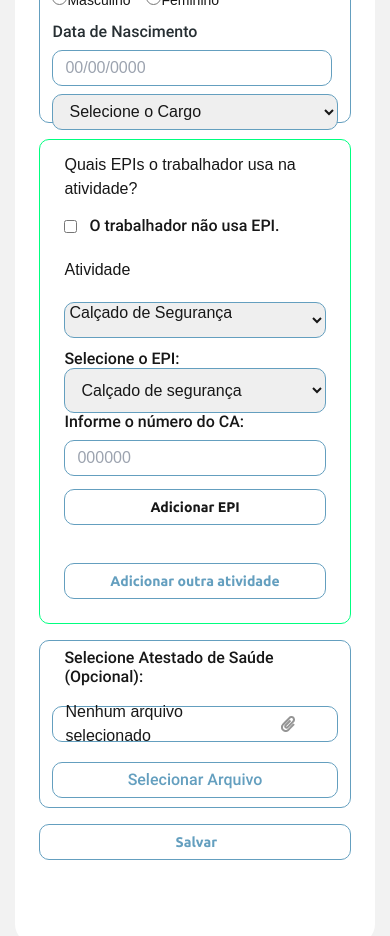
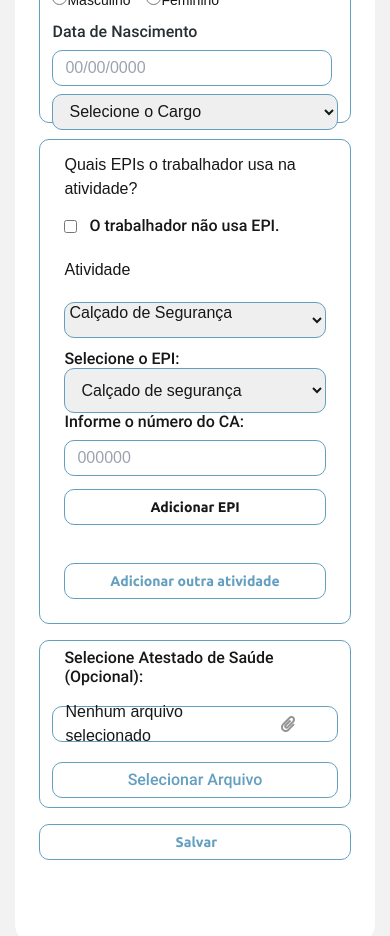
Before and after one commit to EriveltonMGit/Desafio-Front, a Next.js app: page /Pages/Funcionarios in a window 390 px wide. Shown: the part 980-1916 px from the top of the page. Built offline with nearby package versions, Linux system fonts and the light colour scheme.

Commit message:
chore:adicionado responsividade 480px em static

```diff
--- a/src/Components/FormGroup_2/FormGroup_2.css
+++ b/src/Components/FormGroup_2/FormGroup_2.css
@@ -265,7 +265,7 @@
     justify-content: center;
     flex-direction: column;
     border: 1px solid #649fbf;
-    border: 1px solid rgb(0, 255, 128);
+
   }
   /* Personaliza a barra de rolagem */
   .group_container_epis::-webkit-scrollbar {
--- a/src/app/Pages/Home/Home.css
+++ b/src/app/Pages/Home/Home.css
@@ -779,6 +779,7 @@
     align-items: center;
     justify-content: center;
     gap: 16px;
+    color: #3a3a3a;
   }
 
   /* AQUI FICA O CSS DA SECTION PROX PASSOS - um button */
```
